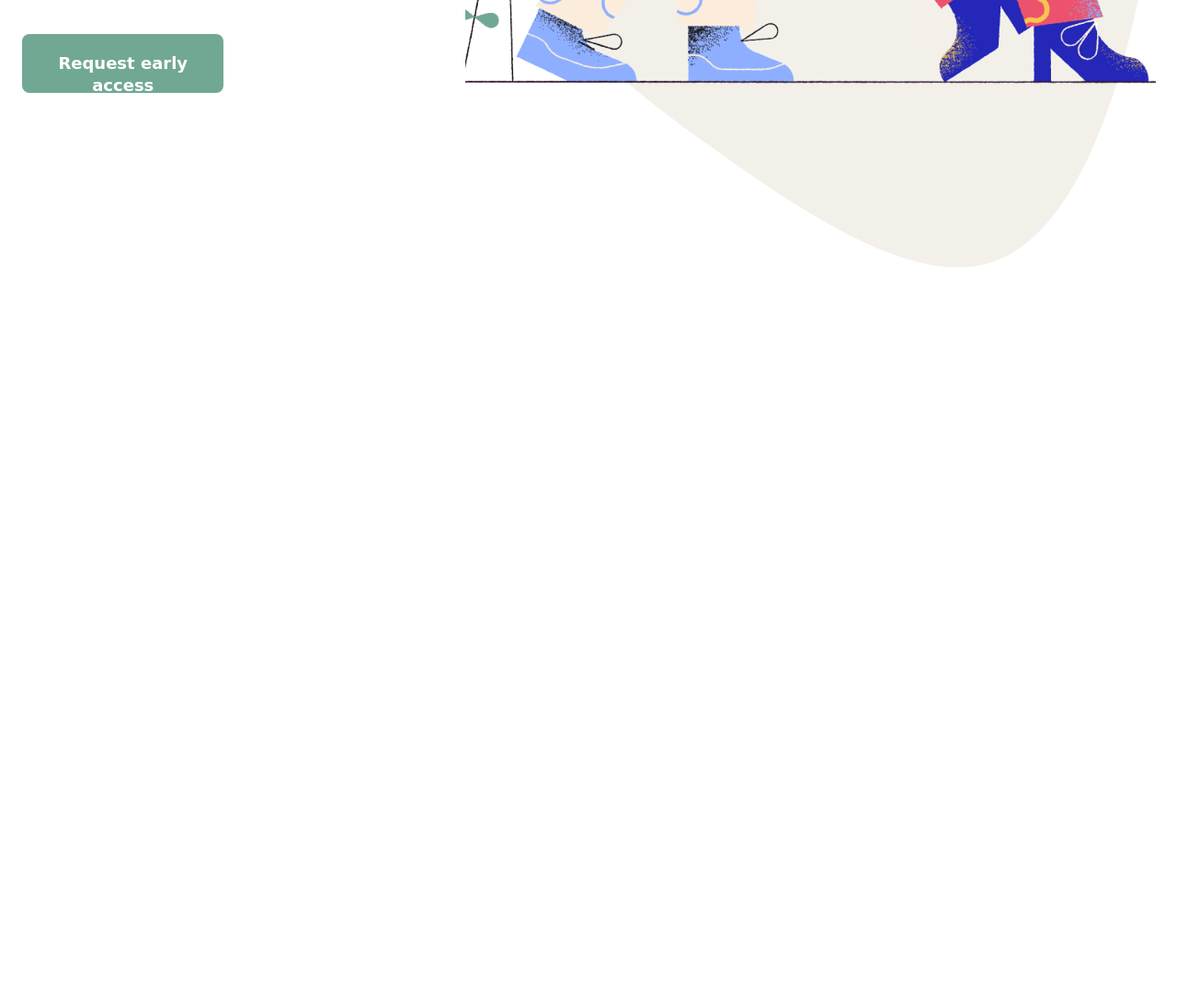
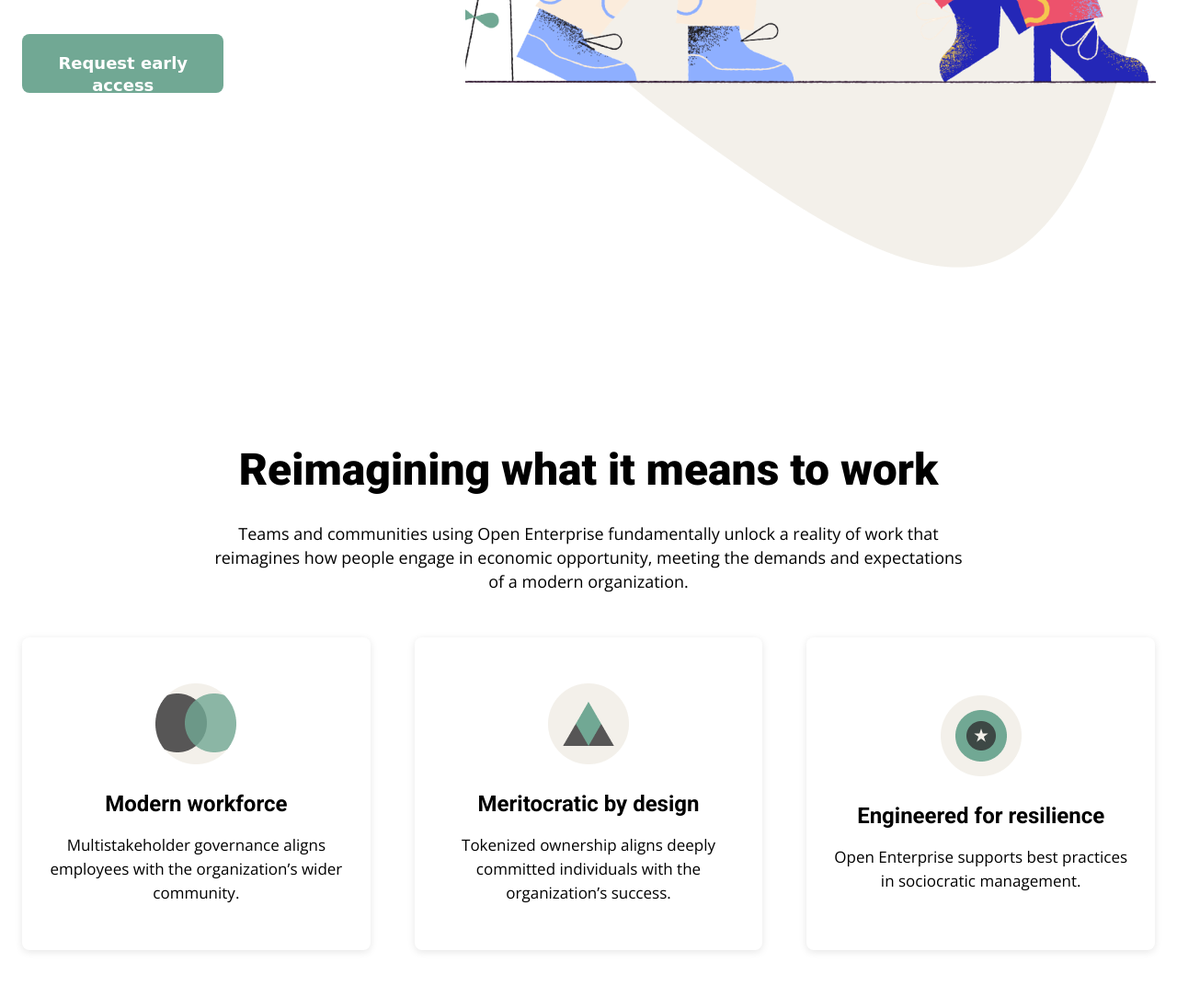
Before and after one commit to lalahashimli/figma, a plain HTML site: page index.html in a window 1280 px wide. Shown: the part 560-1644 px from the top of the page at 92% size. Before the commit the page ends 854 px from the top, so only its background shows below. Drawn offline with nearby package versions, Linux system fonts and the light colour scheme; a web font is replaced by a local one.

Commit message:
the second page of figma is created

```diff
--- a/index.html
+++ b/index.html
@@ -7,6 +7,7 @@
     <meta name="viewport" content="width=device-width, initial-scale=1.0">
     <link rel="stylesheet" href="./reset.css">
     <link rel="stylesheet" href="./style.css">
+    <link rel="stylesheet" href="./second.css">
     <title>Figma</title>
 </head>
 
@@ -33,6 +34,7 @@
     </header>
 
     <main>
+        <div class="firstPage">
             <section class="content">
 
                 <div class="contentext">
@@ -40,7 +42,8 @@
                 </div>
 
                 <div class="othertext">
-                <p>Run an organization where members get rewarded for their contributions with fractional ownership.</p>
+                    <p>Run an organization where members get rewarded for their contributions with fractional ownership.
+                    </p>
                 </div>
 
                 <button type="button">
@@ -57,7 +60,61 @@
                     <img src="./images/vector.png" alt="vector">
                 </div>
             </section>
+        </div>
 
+
+        <!-- Second Page -->
+
+        <div class="secondPage">
+            <section class="secondtext">
+                <h2>Reimagining what it means to work</h2>
+                <p>Teams and communities using Open Enterprise fundamentally unlock a reality of work that reimagines
+                    how people engage in economic opportunity, meeting the demands and expectations of a modern
+                    organization.</p>
+            </section>
+
+            <section class="cards">
+
+                <div class="card">
+                    <div class="card-content">
+                        <div class="card-img">
+                            <img src="./images/ellipse.png" alt="ellipse"></div>
+                        <div class="card-text">
+                            <h3>Modern workforce</h3>
+                            <p>Multistakeholder governance aligns employees with the organization’s wider community.</p>
+                        </div>
+                    </div>
+                </div>
+
+
+                <div class="card">
+                    <div class="card-content">
+                        <div class="card-img">
+                            <img src="./images/polygon.png" alt="polygon">
+                        </div>
+                        <div class="card-text">
+                            <h3>Meritocratic by design</h3>
+                            <p>Tokenized ownership aligns deeply committed individuals with the organization’s success.
+                            </p>
+                        </div>
+                    </div>
+                </div>
+
+
+                <div class="card">
+                    <div class="card-content">
+                        <div class="card-img">
+                            <img src="./images/star.png" alt="star">
+                        </div>
+                        <div class="card-text">
+                            <h3>Engineered for resilience</h3>
+                            <p>Open Enterprise supports best practices in sociocratic management.</p>
+                        </div>
+                    </div>
+                </div>
+
+            </section>
+        </div>
     </main>
 </body>
 
--- /dev/null
+++ b/second.css
@@ -0,0 +1,74 @@
+* {
+    box-sizing: border-box;
+}
+
+@import url('https://fonts.googleapis.com/css2?family=Hubballi&family=Open+Sans:wght@400;600;700&family=Roboto:wght@700;900&display=swap');
+
+.secondPage {
+    margin: 185px 0;
+}
+
+.secondtext {
+    width: 65%;
+    margin: 0 auto;
+}
+
+.secondtext h2 {
+    font-size: 48px;
+    font-family: 'Roboto', sans-serif;
+    font-weight: 800;
+    line-height: 64px;
+    text-align: center;
+    margin-bottom: 24px;
+}
+
+.secondtext p {
+    font-size: 18px;
+    font-family: 'Open Sans', sans-serif;
+    font-weight: 400;
+    line-height: 26px;
+    text-align: center;
+}
+
+.cards {
+    display: flex;
+    justify-content: space-evenly;
+}
+
+.card {
+    display: flex;
+    justify-content: center;
+    align-items: center;
+    width: 427px;
+    height: 340px;
+    background-color: #fff;
+    border-radius: 8px;
+    box-shadow: 0px 2px 8px rgba(0, 0, 0, 0.1);
+    margin: 48px 24px;
+}
+
+.card-content {
+    display: flex;
+    justify-content: center;
+    align-items: center;
+    flex-direction: column;
+    padding: 10px 24px;
+}
+
+.card h3 {
+    font-size: 24px;
+    font-family: 'Roboto', sans-serif;
+    font-weight: 700;
+    line-height: 32px;
+    margin-bottom: 16px;
+    text-align: center;
+    margin-top: 24px;
+}
+
+.card p {
+    font-size: 17px;
+    font-family: 'Open Sans', sans-serif;
+    font-weight: 400;
+    line-height: 26px;
+    text-align: center;
+}
--- a/style.css
+++ b/style.css
@@ -61,7 +61,7 @@
     color: #71A894;
 }
 
-main {
+.firstPage {
     display: flex;
     justify-content: space-around;
     align-items: center;
```
Also changed, not shown: images/ellipse.png (added), images/polygon.png (added), images/star.png (added). Lines whose indentation alone changed are shown as unchanged.
